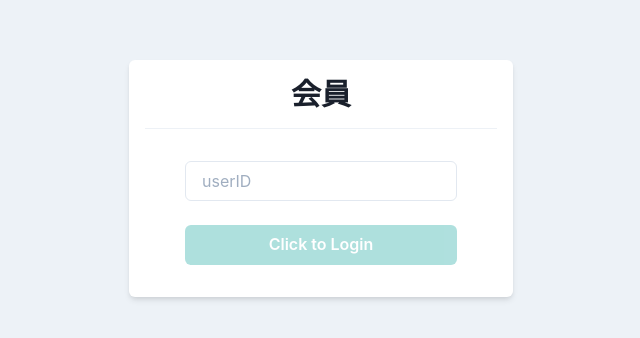
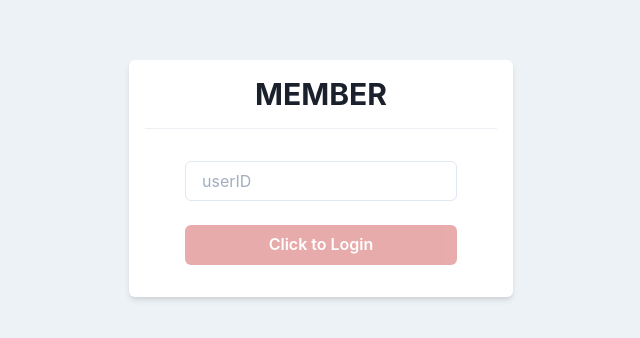
Before and after one commit to ytnd0928/user-management-app, a React (Create React App) app: page / in a window 1280 px wide. Shown: the part 222-560 px from the top of the page, without its empty margins (319-959 px from the left). Built offline with nearby package versions, Linux system fonts and the light colour scheme.

Commit message:
fixed UI fixed UI abit

```diff
--- a/src/components/atoms/button/PrimaryButton.tsx
+++ b/src/components/atoms/button/PrimaryButton.tsx
@@ -14,7 +14,7 @@ export const PrimaryButton: VFC<Props> = memo((props) => {
   const { children, onClick, disabled = false, loading = false } = props;
   return (
     <Button
-      bg="teal.400"
+      bg="red.600"
       color="white"
       _hover={{ opacity: 0.8 }}
       disabled={disabled || loading}
--- a/src/components/organism/layout/Header.tsx
+++ b/src/components/organism/layout/Header.tsx
@@ -34,7 +34,7 @@ export const Header: VFC = memo(() => {
           onClick={onClickHome}
         >
           <Heading as="h1" fontSize={{ base: "md", md: "lg" }}>
-            ユーザー管理アプリ
+            ユーザー管理
           </Heading>
         </Flex>
         <Flex
--- a/src/components/pages/Login.tsx
+++ b/src/components/pages/Login.tsx
@@ -15,7 +15,7 @@ export const Login: VFC = memo(() => {
     <Flex align="center" justify="center" height="100vh">
       <Box bg="white" w="sm" p={4} borderRadius="md" shadow="md">
         <Heading as="h1" size="lg" textAlign="center">
-          会員
+          MEMBER
         </Heading>
         <Divider my={4} />
         <Stack spacing={6} py={4} px={10}>
```
